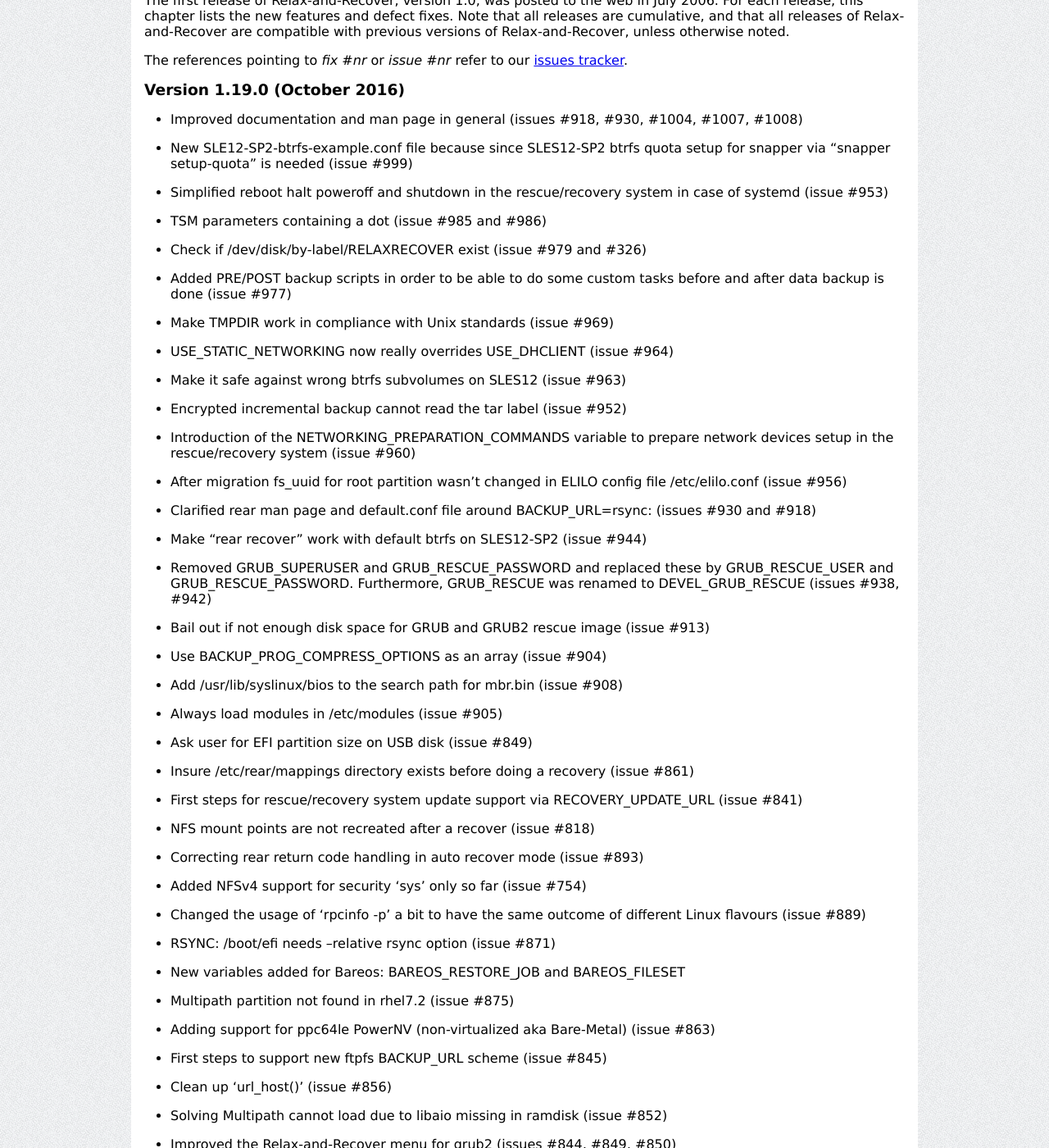
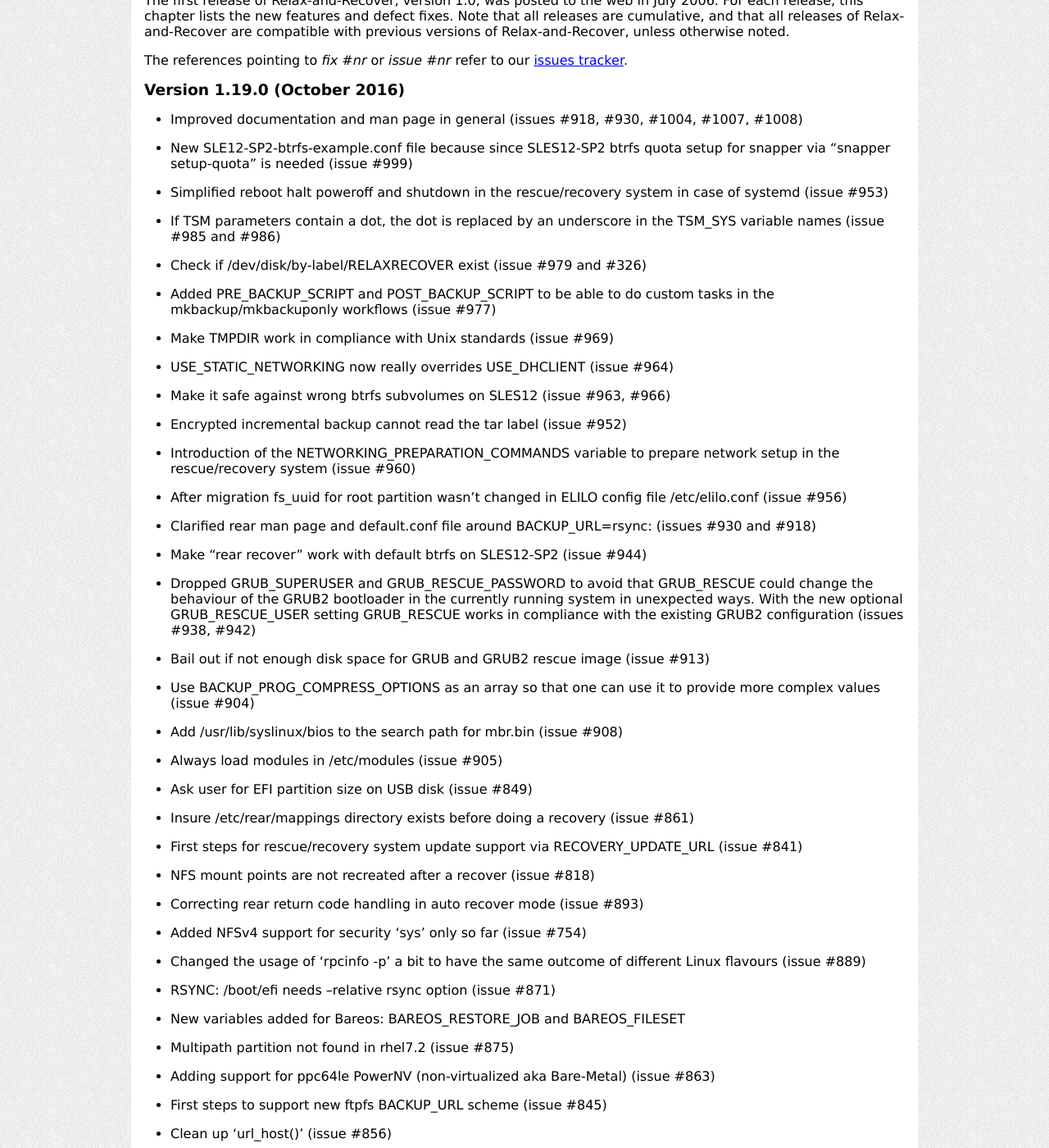
Before and after one commit to rear/rear.github.com, a Jekyll site: the page built from documentation/release-notes-1-19.md, in a window 1280 px wide and 1400 px high, scrolled down 2477 px. Shown: the whole window at 82% size. Built offline with Jekyll 4.4.1, drawn with Linux system fonts in a browser that asks for light colours; comment, search, counter and statistics services are not loaded; some of the changed text lies outside the part shown.

Commit message:
more fixes for release-notes (related to rear issue 1018)

```diff
--- a/documentation/release-notes-1-19.md
+++ b/documentation/release-notes-1-19.md
@@ -162,21 +162,21 @@
 
 * Simplified reboot halt poweroff and shutdown in the rescue/recovery system in case of systemd (issue #953)
 
-* TSM parameters containing a dot (issue #985 and #986)
+* If TSM parameters contain a dot, the dot is replaced by an underscore in the TSM_SYS variable names (issue #985 and #986)
 
 * Check if /dev/disk/by-label/RELAXRECOVER exist (issue #979 and #326)
 
-* Added PRE/POST backup scripts in order to be able to do some custom tasks before and after data backup is done (issue #977)
+* Added PRE_BACKUP_SCRIPT and POST_BACKUP_SCRIPT to be able to do custom tasks in the mkbackup/mkbackuponly workflows (issue #977)
 
 * Make TMPDIR work in compliance with Unix standards (issue #969)
 
 * USE_STATIC_NETWORKING now really overrides USE_DHCLIENT (issue #964)
 
-* Make it safe against wrong btrfs subvolumes on SLES12 (issue #963)
+* Make it safe against wrong btrfs subvolumes on SLES12 (issue #963, #966)
 
 * Encrypted incremental backup cannot read the tar label (issue #952)
 
-* Introduction of the NETWORKING_PREPARATION_COMMANDS variable to prepare network devices setup in the rescue/recovery system (issue #960)
+* Introduction of the NETWORKING_PREPARATION_COMMANDS variable to prepare network setup in the rescue/recovery system (issue #960)
 
 * After migration fs_uuid for root partition wasn't changed in ELILO config file /etc/elilo.conf (issue #956)
 
@@ -184,12 +184,11 @@
 
 * Make "rear recover" work with default btrfs on SLES12-SP2 (issue #944)
 
-* Removed GRUB_SUPERUSER and GRUB_RESCUE_PASSWORD and replaced these by GRUB_RESCUE_USER and GRUB_RESCUE_PASSWORD.
-  Furthermore, GRUB_RESCUE was renamed to DEVEL_GRUB_RESCUE (issues #938, #942)
+* Dropped GRUB_SUPERUSER and GRUB_RESCUE_PASSWORD to avoid that GRUB_RESCUE could change the behaviour of the GRUB2 bootloader in the currently running system in unexpected ways. With the new optional GRUB_RESCUE_USER setting GRUB_RESCUE works in compliance with the existing GRUB2 configuration (issues #938, #942)
 
 * Bail out if not enough disk space for GRUB and GRUB2 rescue image (issue #913)
 
-* Use BACKUP_PROG_COMPRESS_OPTIONS as an array (issue #904)
+* Use BACKUP_PROG_COMPRESS_OPTIONS as an array so that one can use it to provide more complex values (issue #904)
 
 * Add /usr/lib/syslinux/bios to the search path for mbr.bin (issue #908)
 
@@ -221,15 +220,15 @@
 
 * Clean up 'url_host()' (issue #856)
 
-* Solving Multipath cannot load due to libaio missing in ramdisk (issue #852)
+* Fix that libaio (needed for multipath) could be missing in rescue/recovery system because libaio can be located in different directories (issue #852)
 
-* Improved the Relax-and-Recover menu for grub2 (issues #844, #849, #850)
+* Improved the Relax-and-Recover menu for GRUB2 (issues #844, #849, #850)
 
 * Check for valid BACKUP_URL schemes (issue #842)
 
 * USB UEFI boot support (issue #831)
 
-* Fix the problem where the btrfs subvlums are not restored via TSM (issue #833)
+* Mitigate the problem that btrfs subvolums are not restored by default via TSM (issue #833)
 
 * Determine EFI virtual disk size automatically (issue #816)
 
```
